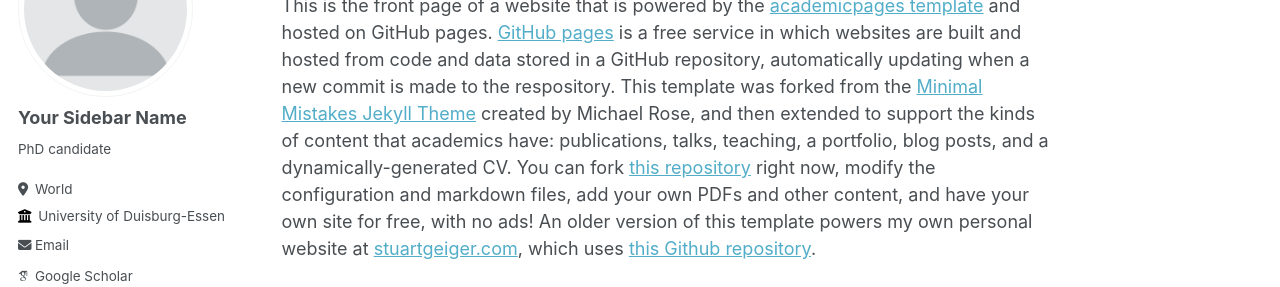
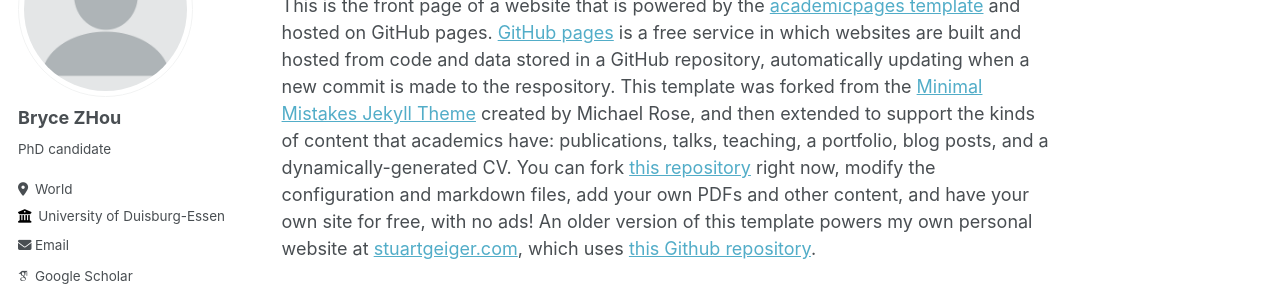
Before and after one commit to BryceZhou/BryceZhou.github.io, a Jekyll site: the page built from _pages/about.md, in a window 1280 px wide. Shown: the part 164-451 px from the top of the page. Built offline with Jekyll 4.4.1, drawn with Linux system fonts in a browser that asks for light colours; some web fonts are replaced.

Commit message:
Update _config.yml

```diff
--- a/_config.yml
+++ b/_config.yml
@@ -22,7 +22,7 @@ repository               : "brycezhou.github.io"
 author:
   # Biographic information
   avatar           : "profile.png"
-  name             : "Your Sidebar Name"
+  name             : "Bryce ZHou"
   pronouns         : # example: "she/her"
   bio              : "PhD candidate"
   location         : "World"
@@ -42,7 +42,7 @@ author:
   bitbucket        : # Username - Update with your username on the site
   codepen          : # Username
   dribbble         : # Username
-  github           : "brycezhou.github.io"
+  github           : "brycezhou"
   kaggle           : # Username
   stackoverflow    : # User number or user number and name (i.e., use "1" or "1/jeff-atwood")
 
```
